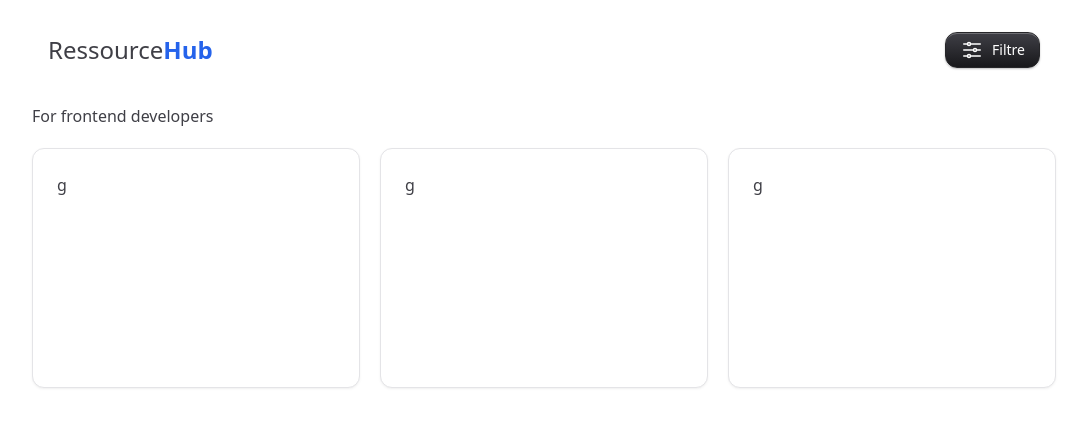
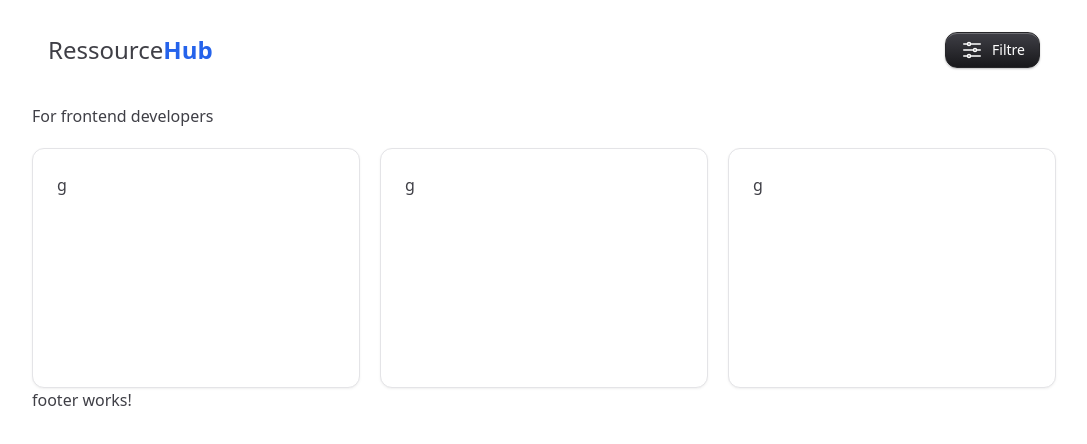
Before and after one commit to Likeur/ressourceshub, an Angular app: page /home in a window 1280 px wide. Shown: the top 444 px of the page, without its empty margins (96-1183 px from the left). Built offline with nearby package versions, Linux system fonts and the light colour scheme.

Commit message:
adding footer component

```diff
--- /dev/null
+++ b/src/app/components/footer/footer.component.html
@@ -0,0 +1 @@
+<p>footer works!</p>
--- /dev/null
+++ b/src/app/components/footer/footer.component.ts
@@ -0,0 +1,11 @@
+import { Component } from '@angular/core';
+
+@Component({
+  selector: 'app-footer',
+  imports: [],
+  templateUrl: './footer.component.html',
+  styles: ``
+})
+export class FooterComponent {
+
+}
--- a/src/app/layout/homepage/homepage.component.html
+++ b/src/app/layout/homepage/homepage.component.html
@@ -2,5 +2,6 @@
   <section class="w-[80vw]">
     <app-navbar />
     <app-ressource-list />
+    <app-footer />
   </section>
 </section>
--- a/src/app/layout/homepage/homepage.component.ts
+++ b/src/app/layout/homepage/homepage.component.ts
@@ -2,10 +2,11 @@
 import { RouterModule } from '@angular/router';
 import { NavbarComponent } from '../../components/navbar/navbar.component';
 import { RessourceListComponent } from '../../components/ressource-list/ressource-list.component';
+import { FooterComponent } from '../../components/footer/footer.component';
 
 @Component({
   selector: 'app-homepage',
-  imports: [RouterModule, NavbarComponent, RessourceListComponent],
+  imports: [RouterModule, NavbarComponent, RessourceListComponent, FooterComponent],
   templateUrl: './homepage.component.html',
 })
 export default class HomepageComponent {
```
Also changed, not shown: 1 other file (tests, documents, lock files or other folders).
